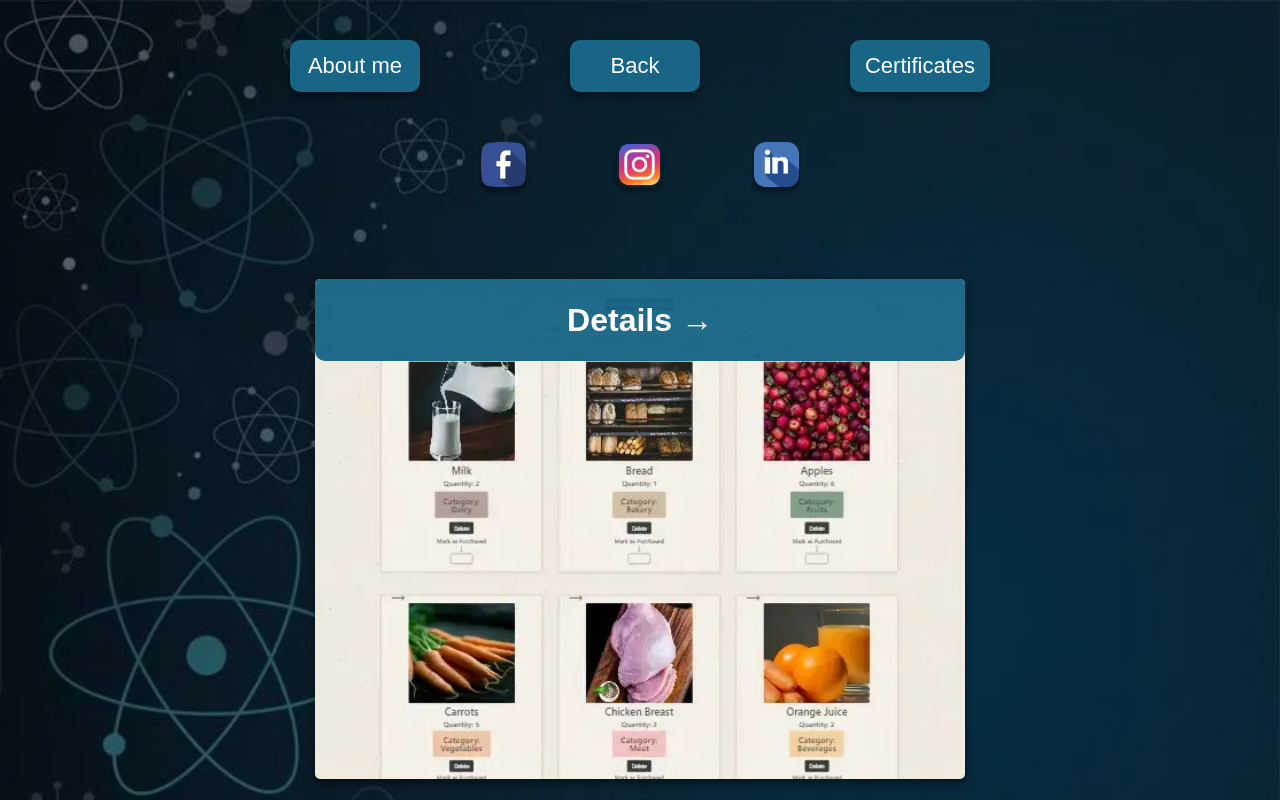
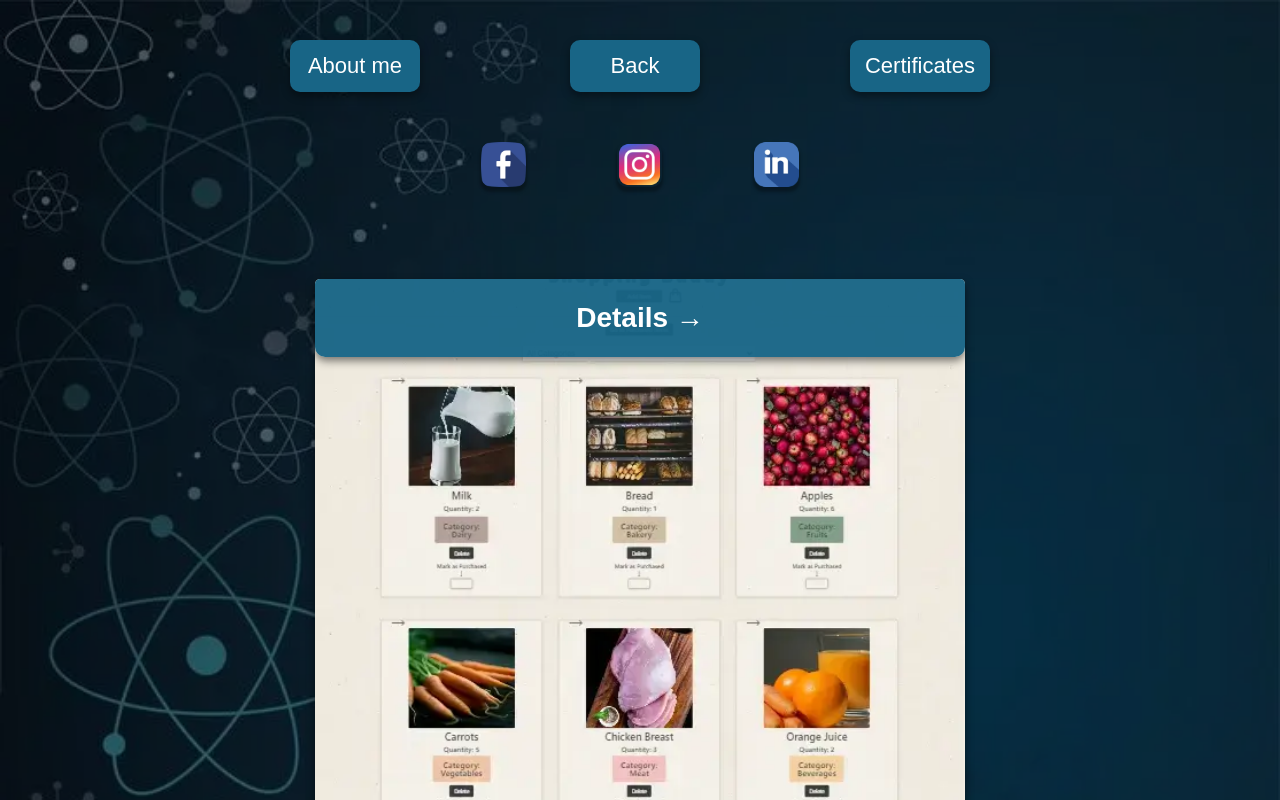
Before and after one commit to natush-NO/natush-website, a Next.js app: page /projectsPage in a window 1280 px wide. Shown: the top 800 px of the page. Built offline with nearby package versions, Linux system fonts and the light colour scheme; a web font is replaced by a local one.

Commit message:
Completed the style

```diff
--- a/components/ProjectItem/StyledProjectItem.js
+++ b/components/ProjectItem/StyledProjectItem.js
@@ -17,7 +17,7 @@ export const StyledProjectList = styled.li`
 
   @media (min-width: 750px) {
     width: 650px;
-    height: 500px;
+    height: 550px;
   }
 `;
 
@@ -47,11 +47,17 @@ export const StyledImageLink = styled(Link)`
     transform: translateX(-50%);
     width: 100%;
     border-radius: 0 0 10px 10px;
-    font-size: 32px;
+    font-size: 22px;
     color: white;
     background-color: rgba(24, 101, 134, 0.956);
-    padding: 25px 0;
+    box-shadow: 0 4px 8px rgba(0, 0, 0, 0.5);
+    padding: 15px 0;
     z-index: 1;
+
+    @media (min-width: 530px) {
+      font-size: 28px;
+      padding: 25px 0;
+    }
   }
 
   @media (hover: hover) {
```
Also changed, not shown: components/StyledDetailsPage.js (+22 -7 lines).
